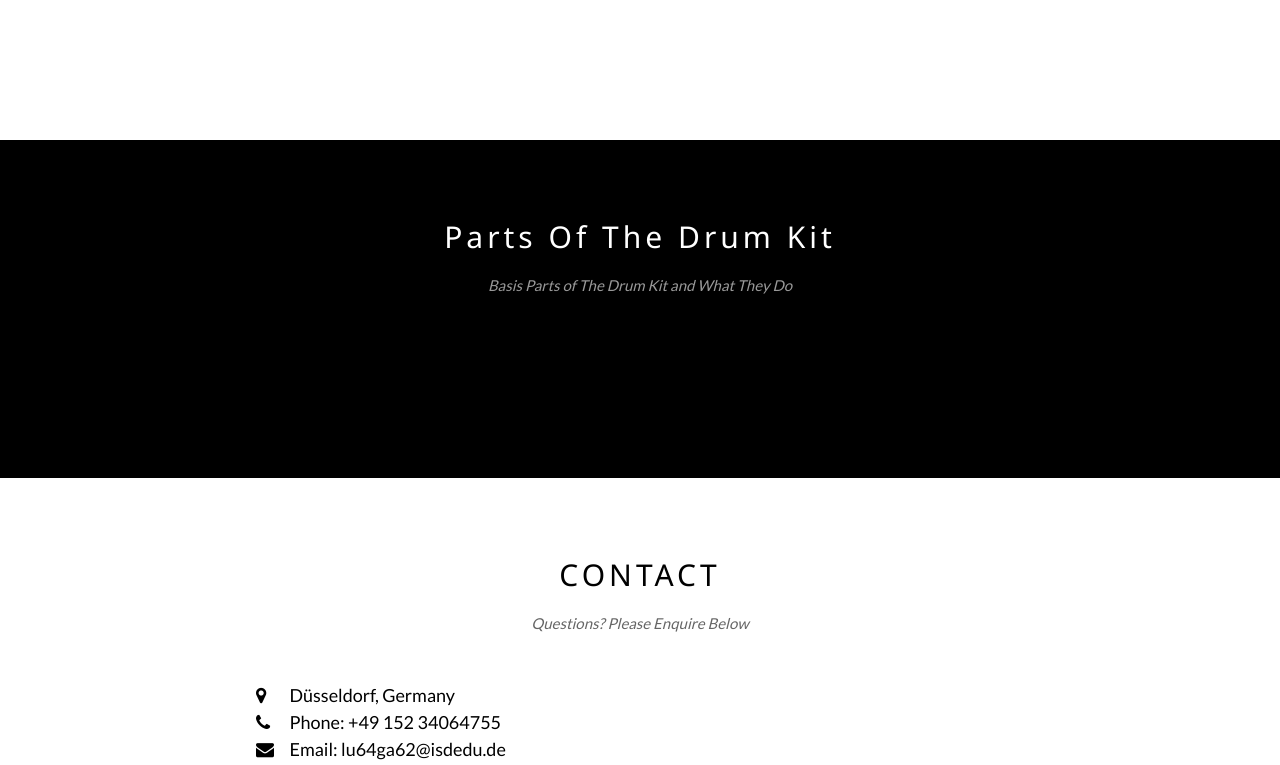
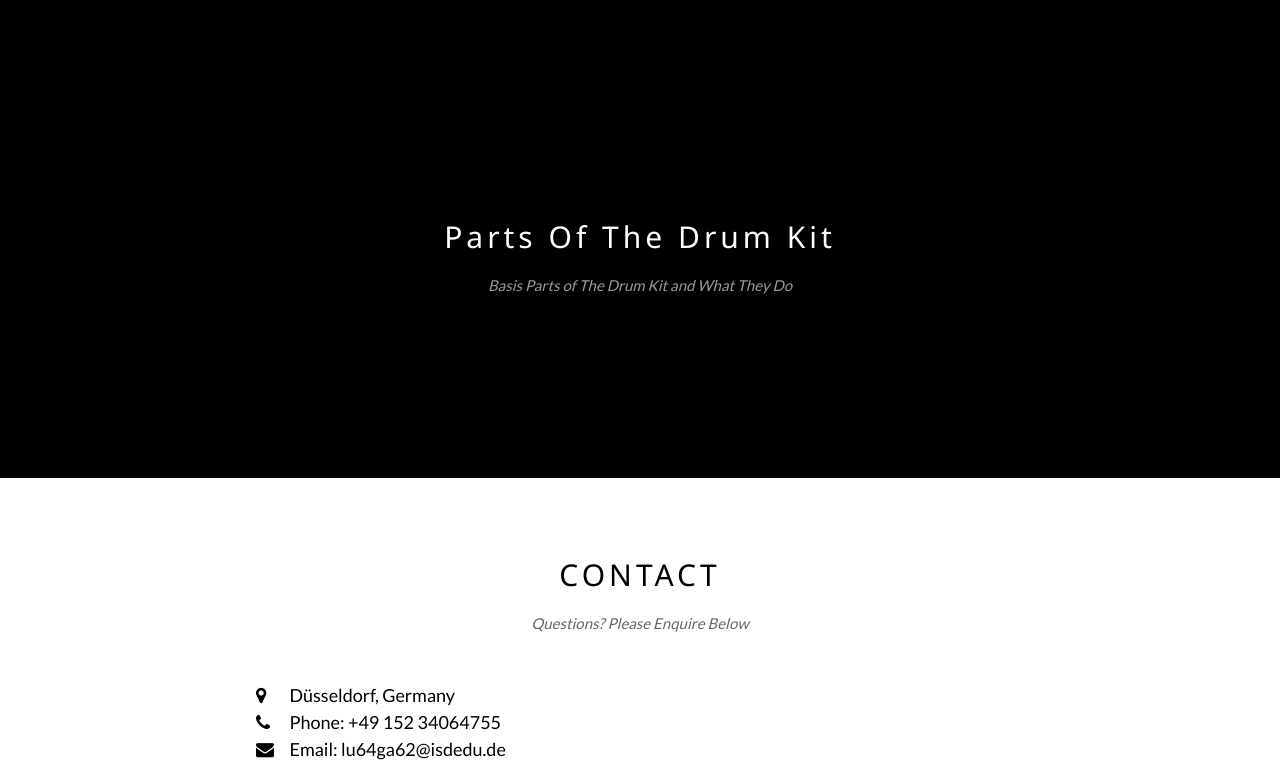
Before and after one commit to digital-design-85/websites-Lu64Ga62, a plain HTML site: page index.html in a window 1280 px wide. Shown: the part 505-1270 px from the top of the page. Drawn offline with nearby package versions, Linux system fonts and the light colour scheme.

Commit message:
Update index.html

```diff
--- a/index.html
+++ b/index.html
@@ -42,7 +42,7 @@ body {font-family: "Lato", sans-serif}
   <!-- Automatic Slideshow Images -->
 
   <!-- The Band Section -->
-  <div class="black">
+  <div class="w3-black">
   <div class="w3-container w3-content w3-center w3-padding-64" style="max-width:800px" id="band">
     <h2 class="w3-wide">Drums</h2>
     <p class="w3-justify">This is a website describing basic ways to play the drums </p>
```
